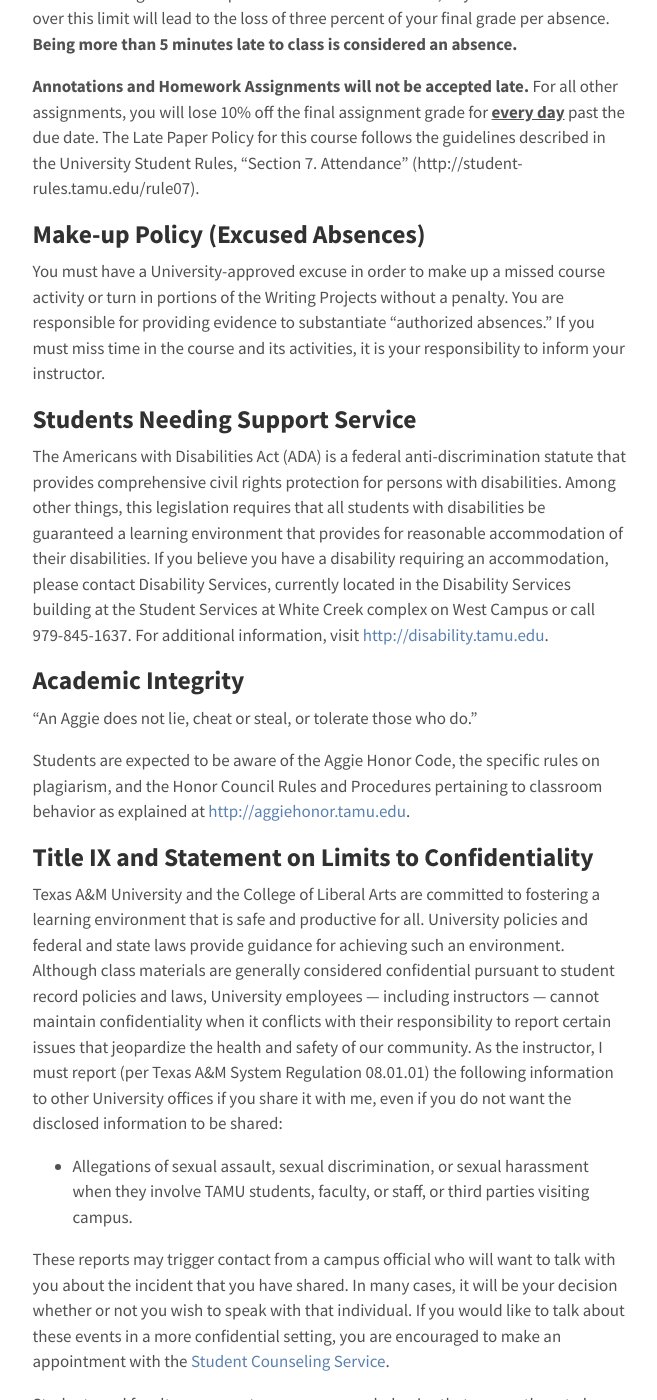
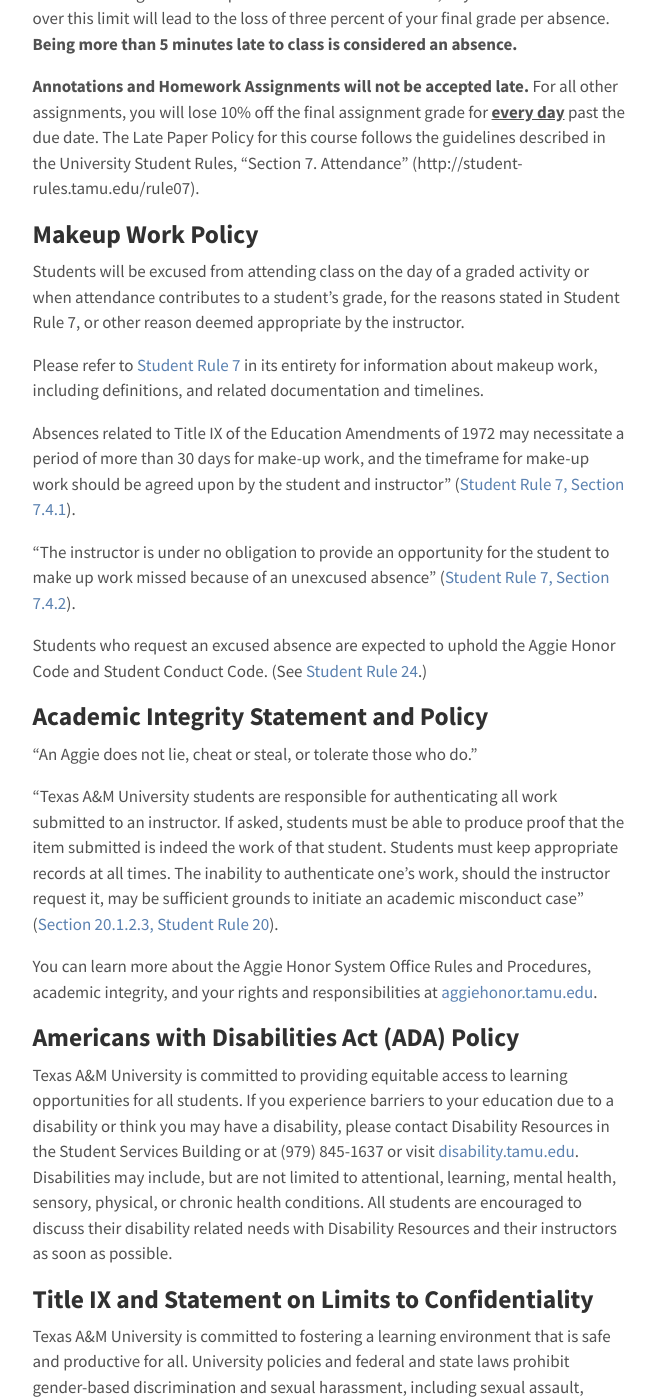
Before and after one commit to elibooklover/ENGL304-Spring2021, a Jekyll site: the page built from syllabus.md, in a window 1280 px wide and 1400 px high, scrolled down 2638 px. Shown: the whole window, without its empty margins (310-967 px from the left). Built offline with Jekyll 4.4.1, drawn with Linux system fonts in a browser that asks for light colours; some of the changed text lies outside the part shown.

Commit message:
Syllabus

```diff
--- a/syllabus.md
+++ b/syllabus.md
@@ -66,25 +66,43 @@ Expectations of the English Department and the University Rules are that you com
 
 <b>Annotations and Homework Assignments will not be accepted late.</b> For all other assignments, you will lose 10% off the final assignment grade for <u><b>every day</b></u> past the due date. The Late Paper Policy for this course follows the guidelines described in the University Student Rules, “Section 7. Attendance” (http://student-rules.tamu.edu/rule07).
 
-## Make-up Policy (Excused Absences)
-You must have a University-approved excuse in order to make up a missed course activity or turn in portions of the Writing Projects without a penalty. You are responsible for providing evidence to substantiate “authorized absences.” If you must miss time in the course and its activities, it is your responsibility to inform your instructor.
+## Makeup Work Policy
+Students will be excused from attending class on the day of a graded activity or when attendance contributes to a student’s grade, for the reasons stated in Student Rule 7, or other reason deemed appropriate by the instructor. <br>
 
-## Students Needing Support Service
-The Americans with Disabilities Act (ADA) is a federal anti-discrimination statute that provides comprehensive civil rights protection for persons with disabilities. Among other things, this legislation requires that all students with disabilities be guaranteed a learning environment that provides for reasonable accommodation of their disabilities. If you believe you have a disability requiring an accommodation, please contact Disability Services, currently located in the Disability Services building at the Student Services at White Creek complex on West Campus or call 979-845-1637. For additional information, visit [http://disability.tamu.edu](http://disability.tamu.edu).
+Please refer to [Student Rule 7](https://student-rules.tamu.edu/rule07/) in its entirety for information about makeup work, including definitions, and related documentation and timelines. <br>
 
-## Academic Integrity
+Absences related to Title IX of the Education Amendments of 1972 may necessitate a period of more than 30 days for make-up work, and the timeframe for make-up work should be agreed upon by the student and instructor” ([Student Rule 7, Section 7.4.1](https://student-rules.tamu.edu/rule07/)). <br>
+
+“The instructor is under no obligation to provide an opportunity for the student to make up work missed because of an unexcused absence” ([Student Rule 7, Section 7.4.2](https://student-rules.tamu.edu/rule07/)). <br>
+
+Students who request an excused absence are expected to uphold the Aggie Honor Code and Student Conduct Code. (See [Student Rule 24](https://student-rules.tamu.edu/rule24/).)
+
+## Academic Integrity Statement and Policy
 “An Aggie does not lie, cheat or steal, or tolerate those who do.” <br>
 
-Students are expected to be aware of the Aggie Honor Code, the specific rules on plagiarism, and the Honor Council Rules and Procedures pertaining to classroom behavior as explained at [http://aggiehonor.tamu.edu](http://aggiehonor.tamu.edu).
+“Texas A&M University students are responsible for authenticating all work submitted to an instructor. If asked, students must be able to produce proof that the item submitted is indeed the work of that student. Students must keep appropriate records at all times. The inability to authenticate one’s work, should the instructor request it, may be sufficient grounds to initiate an academic misconduct case” ([Section 20.1.2.3, Student Rule 20](https://aggiehonor.tamu.edu/Rules-and-Procedures/Rules/Honor-System-Rules)).<br>
+
+You can learn more about the Aggie Honor System Office Rules and Procedures, academic integrity, and your rights and responsibilities at [aggiehonor.tamu.edu](https://aggiehonor.tamu.edu/).
+
+## Americans with Disabilities Act (ADA) Policy
+Texas A&M University is committed to providing equitable access to learning opportunities for all students. If you experience barriers to your education due to a disability or think you may have a disability, please contact Disability Resources in the Student Services Building or at (979) 845-1637 or visit [disability.tamu.edu](https://disability.tamu.edu/). Disabilities may include, but are not limited to attentional, learning, mental health, sensory, physical, or chronic health conditions. All students are encouraged to discuss their disability related needs with Disability Resources and their instructors as soon as possible.
 
 ## Title IX and Statement on Limits to Confidentiality
-Texas A&M University and the College of Liberal Arts are committed to fostering a learning environment that is safe and productive for all. University policies and federal and state laws provide guidance for achieving such an environment. Although class materials are generally considered confidential pursuant to student record policies and laws, University employees — including instructors — cannot maintain confidentiality when it conflicts with their responsibility to report certain issues that jeopardize the health and safety of our community. As the instructor, I must report (per Texas A&M System Regulation 08.01.01) the following information to other University offices if you share it with me, even if you do not want the disclosed information to be shared: <br>
+Texas A&M University is committed to fostering a learning environment that is safe and productive for all. University policies and federal and state laws prohibit gender-based discrimination and sexual harassment, including sexual assault, sexual exploitation, domestic violence, dating violence, and stalking.<br>
 
-* Allegations of sexual assault, sexual discrimination, or sexual harassment when they involve TAMU students, faculty, or staff, or third parties visiting campus.
+With the exception of some medical and mental health providers, all university employees (including full and part-time faculty, staff, paid graduate assistants, student workers, etc.) are Mandatory Reporters and must report to the Title IX Office if the employee experiences, observes, or becomes aware of an incident that meets the following conditions (see [University Rule 08.01.01.M1](https://rules-saps.tamu.edu/PDFs/08.01.01.M1.pdf)):<br>
 
-These reports may trigger contact from a campus official who will want to talk with you about the incident that you have shared. In many cases, it will be your decision whether or not you wish to speak with that individual. If you would like to talk about these events in a more confidential setting, you are encouraged to make an appointment with the [Student Counseling Service](https://scs.tamu.edu/).
+*	The incident is reasonably believed to be discrimination or harassment.
+*	The incident is alleged to have been committed by or against a person who, at the time of the incident, was (1) a student enrolled at the University or (2) an employee of the University.
 
-Students and faculty can report non-emergency behavior that causes them to be concerned at [http://tellsomebody.tamu.edu](http://tellsomebody.tamu.edu).
+Mandatory Reporters must file a report regardless of how the information comes to their attention – including but not limited to face-to-face conversations, a written class assignment or paper, class discussion, email, text, or social media post. Although Mandatory Reporters must file a report, in most instances, a person who is subjected to the alleged conduct will be able to control how the report is handled, including whether or not to pursue a formal investigation. The University’s goal is to make sure you are aware of the range of options available to you and to ensure access to the resources you need.<br>
+
+Students wishing to discuss concerns in a confidential setting are encouraged to make an appointment with [Counseling and Psychological Services](https://caps.tamu.edu/) (CAPS).<br>
+
+Students can learn more about filing a report, accessing supportive resources, and navigating the Title IX investigation and resolution process on the University’s [Title IX webpage](https://titleix.tamu.edu/).
+
+## Statement on Mental Health and Wellness
+Texas A&M University recognizes that mental health and wellness are critical factors that influence a student’s academic success and overall wellbeing. Students are encouraged to engage in healthy self-care by utilizing the resources and services available from Counseling & Psychological Services (CAPS). Students who need someone to talk to can call the TAMU Helpline (979-845-2700) from 4:00 p.m. to 8:00 a.m. weekdays and 24 hours on weekends. 24-hour emergency help is also available through the National Suicide Prevention Hotline (800-273-8255) or at [suicidepreventionlifeline.org](https://suicidepreventionlifeline.org/).
 
 # ENGL 304 Course Schedule
 The course schedule is subject to changes. <br>
```
